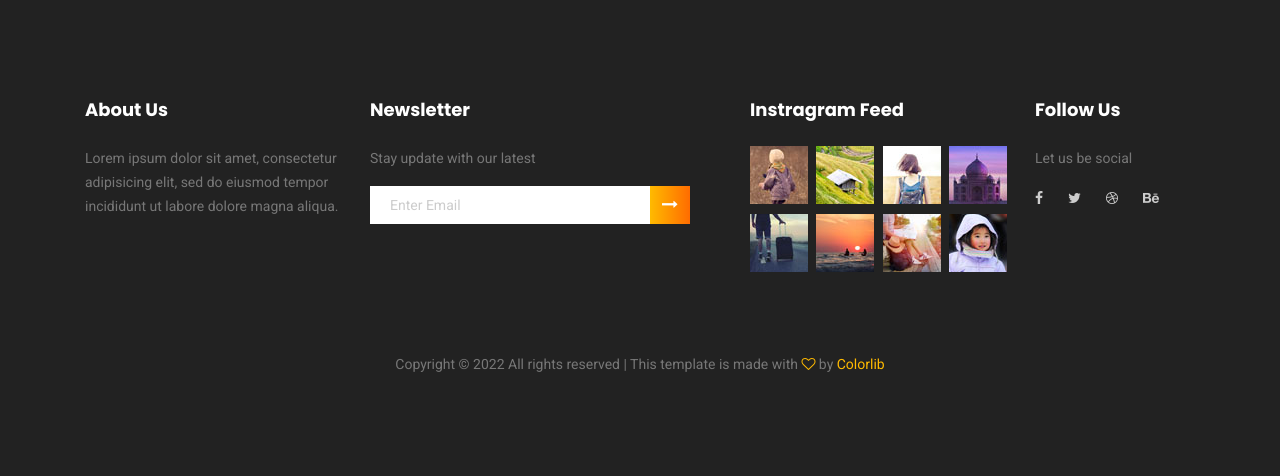
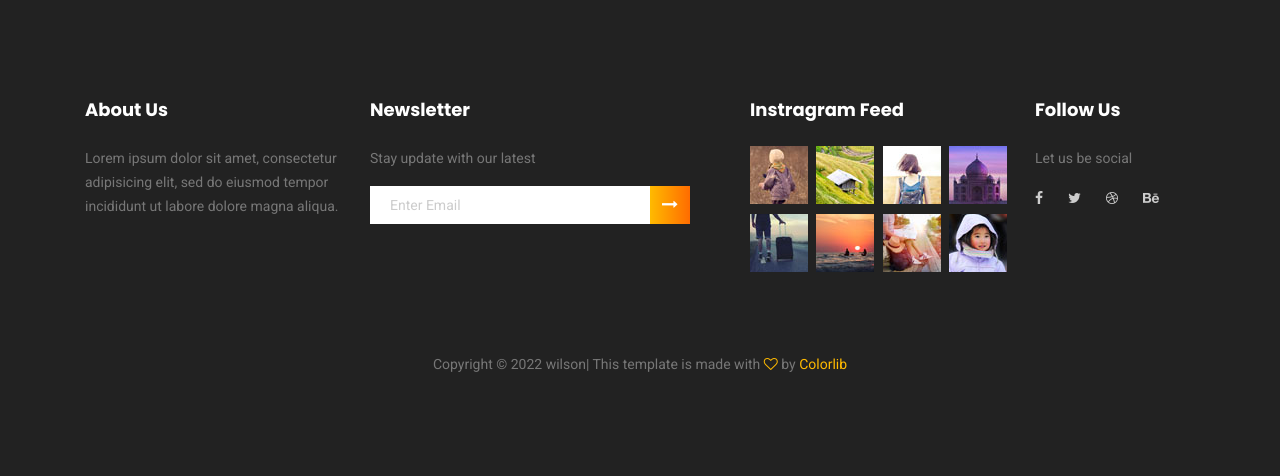
Before and after one commit to wilsongeovanny/Proyecto-punto-de-venta, a Django app: page / in a window 1280 px wide. Shown: the part 4481-4957 px from the top of the page. Run offline with Django 4.2, Linux system fonts and the light colour scheme; some libraries are stand-ins or nearby versions.

Commit message:
coloque un nombre

```diff
--- a/templates/base.html
+++ b/templates/base.html
@@ -1189,7 +1189,7 @@
 				<p class="footer-text m-0">
 					<!-- Link back to Colorlib can't be removed. Template is licensed under CC BY 3.0. -->
 					Copyright &copy;
-					<script>document.write(new Date().getFullYear());</script> All rights reserved | This template is
+					<script>document.write(new Date().getFullYear());</script> wilson| This template is
 					made with <i class="fa fa-heart-o" aria-hidden="true"></i> by <a href="https://colorlib.com"
 						target="_blank">Colorlib</a>
 					<!-- Link back to Colorlib can't be removed. Template is licensed under CC BY 3.0. -->
```
